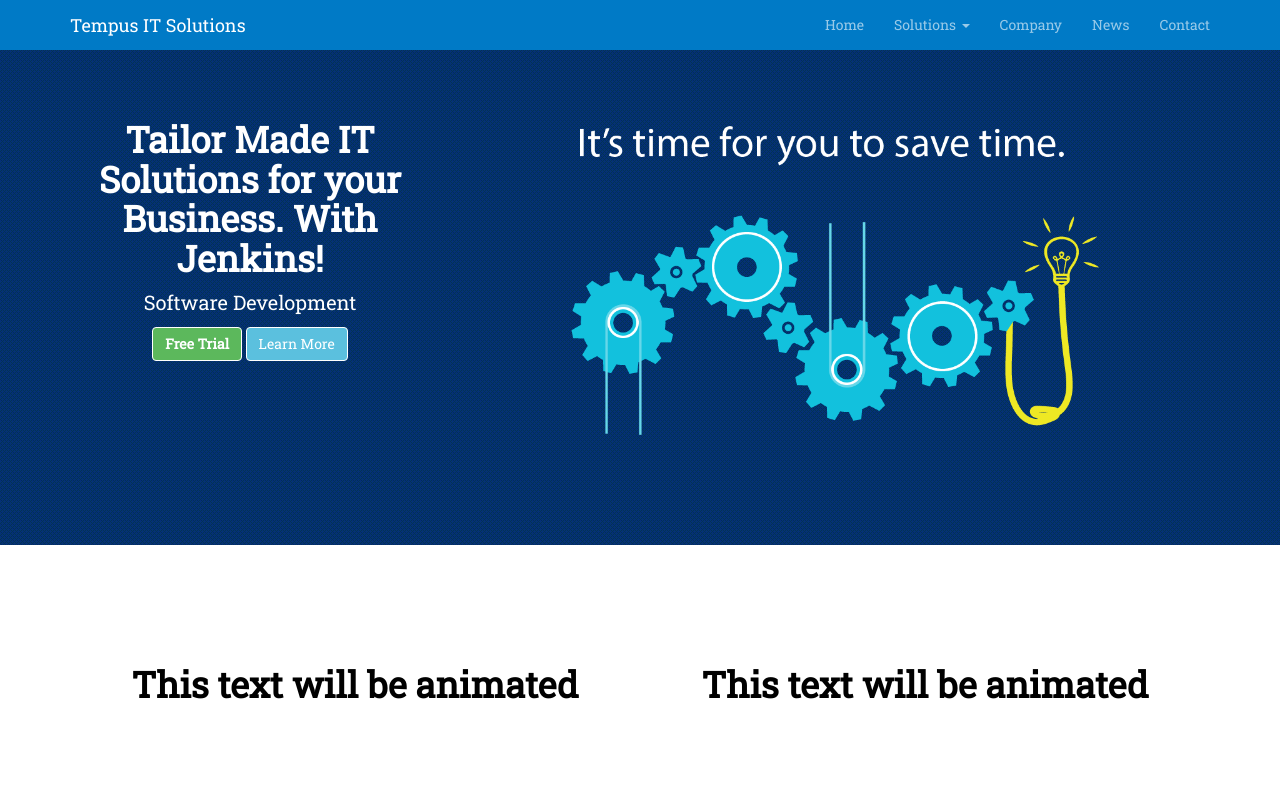
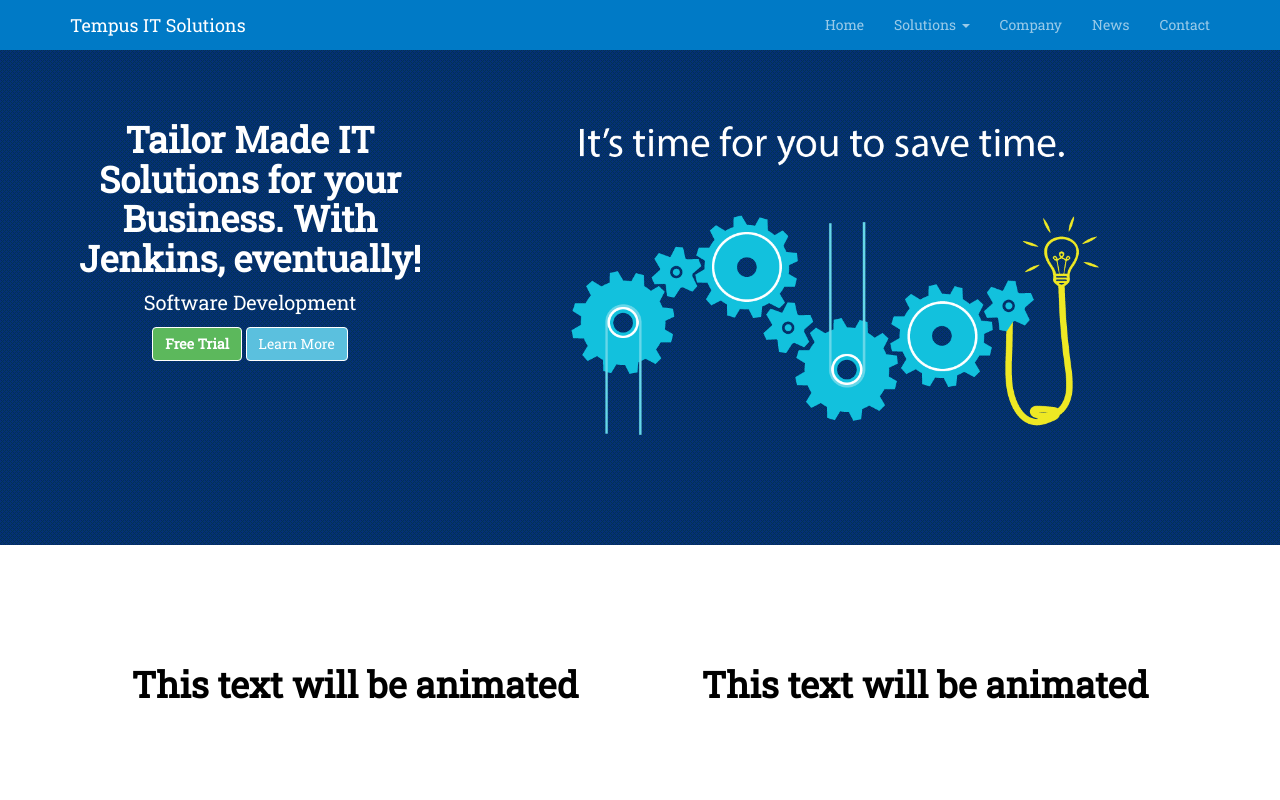
Before and after one commit to liamptk/Tempus, a website: page index.html in a window 1280 px wide. Shown: the top 800 px of the page. Drawn offline with nearby package versions, Linux system fonts and the light colour scheme.

Commit message:
Altering for Jenkins

```diff
--- a/index.html
+++ b/index.html
@@ -173,7 +173,7 @@
         <div class="container" id="maincontent" tabindex="-1">
             <div class="row">
                 <div class="col-lg-4">
-                    <h1>Tailor Made IT Solutions for your Business. With Jenkins!</h1>
+                    <h1>Tailor Made IT Solutions for your Business. With Jenkins, eventually!</h1>
 					<p><span id="js-rotating">Cloud Consultancy, Software Development, Website Development</span></p>
 
 					<button type="button" class="btn btn-success">Free Trial</button>
```
